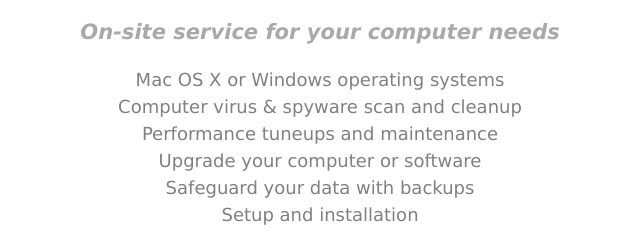
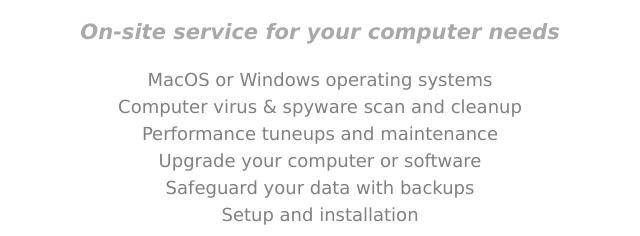
Before and after one commit to timswork/timswork.github.io, a plain HTML site: page html/techhelp.html in a window 1280 px wide. Shown: the part 241-477 px from the top of the page, 320-960 px from the left. Drawn offline with Linux system fonts and the light colour scheme; a web font is replaced by a local one.

Commit message:
Update techhelp.html

```diff
--- a/html/techhelp.html
+++ b/html/techhelp.html
@@ -33,7 +33,7 @@
 			<h2 id="computers">COMPUTER HELP</h2>
 			<h3><i>On-site service for your computer needs</i></h3>
 			<ul class="itemlist">
-				<li>Mac OS X or Windows operating systems</li>
+				<li>MacOS or Windows operating systems</li>
 				<li>Computer virus & spyware scan and cleanup</li>
 				<li>Performance tuneups and maintenance</li>
 				<li>Upgrade your computer or software</li>
```
